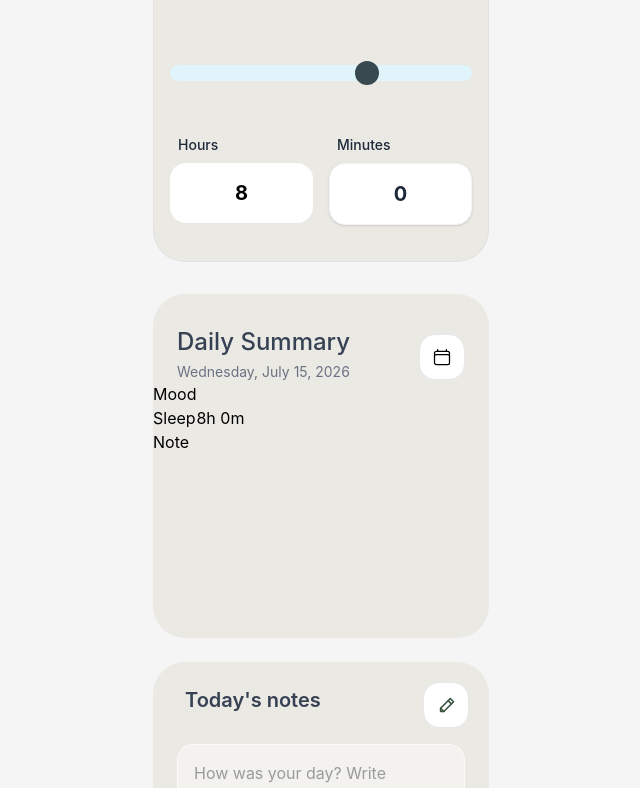
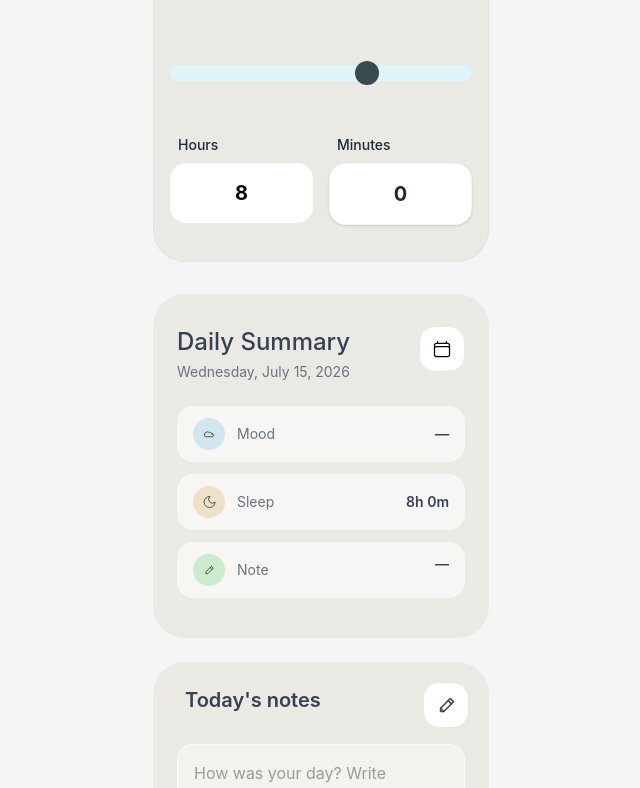
Before and after one commit to Risqybas/kelola-jiwa, a React (Vite) app: page /mood in a window 1280 px wide. Shown: the part 538-1326 px from the top of the page, without its empty margins (319-959 px from the left). Built offline with nearby package versions, Linux system fonts and the light colour scheme; no server answers.

Commit message:
completed the mood page

```diff
--- a/src/pages/mood.jsx
+++ b/src/pages/mood.jsx
@@ -308,12 +308,10 @@ const Mood = () => {
       </div>
 
       <div className="box w-84 h-86 rounded-4xl border-gray-300 mx-auto bg-[#EBE9E4] corner mt-8 overflow-hidden pb-6">
-        <div className="flex justify-between items-start">
+        <div className="flex justify-between items-start px-6 pt-8">
           <div>
-            <h1 className="text-2xl mt-8 font-medium pl-6 text-gray-700">
-              Daily Summary
-            </h1>
-            <h3 className="text-sm text-gray-500 pl-6 mt-1">
+            <h1 className="text-2xl font-medium text-gray-700">Daily Summary</h1>
+            <h3 className="text-sm text-gray-500 mt-1">
               {today.toLocaleDateString("en-US", {
                 weekday: "long",
                 year: "numeric",
@@ -322,44 +320,60 @@ const Mood = () => {
               })}
             </h3>
           </div>
-          {/* bg-white flex justify-between p-2 border border-gray-300 rounded-xl */}
-          <div className="bg-white flex items-center justify-center  p-3 border border-gray-200 rounded-2xl mt-10 mr-6">
-            <svg
-              xmlns="http://www.w3.org/2000/svg"
-              fill="none"
-              viewBox="0 0 24 24"
-              strokeWidth={1.5}
-              stroke="currentColor"
-              className="size-5"
-            >
-              <path
-                strokeLinecap="round"
-                strokeLinejoin="round"
-                d="M6.75 3v2.25M17.25 3v2.25M3 18.75V7.5a2.25 2.25 0 0 1 2.25-2.25h13.5A2.25 2.25 0 0 1 21 7.5v11.25m-18 0A2.25 2.25 0 0 0 5.25 21h13.5A2.25 2.25 0 0 0 21 18.75m-18 0v-7.5A2.25 2.25 0 0 1 5.25 9h13.5A2.25 2.25 0 0 1 21 11.25v7.5"
-              />
+          <div className="bg-white flex items-center justify-center p-3 border border-gray-200 rounded-2xl">
+            <svg xmlns="http://www.w3.org/2000/svg" fill="none" viewBox="0 0 24 24" strokeWidth={1.5} stroke="currentColor" className="size-5">
+              <path strokeLinecap="round" strokeLinejoin="round" d="M6.75 3v2.25M17.25 3v2.25M3 18.75V7.5a2.25 2.25 0 0 1 2.25-2.25h13.5A2.25 2.25 0 0 1 21 7.5v11.25m-18 0A2.25 2.25 0 0 0 5.25 21h13.5A2.25 2.25 0 0 0 21 18.75m-18 0v-7.5A2.25 2.25 0 0 1 5.25 9h13.5A2.25 2.25 0 0 1 21 11.25v7.5" />
             </svg>
           </div>
         </div>
-           <table className="table-auto">
-              <tbody>
-                <tr>
-                <td>Mood</td>
-                <td>{mood}</td>
-                </tr>
-              </tbody>
-              <tbody>
-                <tr>
-                <td>Sleep</td>
-                <td>{Math.floor(sleepDuration / 60)}h {Math.floor(sleepDuration % 60)}m</td>
-                </tr>
-              </tbody>
-              <tbody>
-                <tr>
-                <td>Note</td>
-                <td>{submitGratitude}</td>
-                </tr>
-              </tbody>
-          </table>
+
+        <div className="flex flex-col gap-3 mx-6 mt-6">
+          {/* Mood Row */}
+          <div className="bg-white/60 rounded-2xl px-4 py-3 flex items-center justify-between">
+            <div className="flex items-center gap-3">
+              <div className="w-8 h-8 rounded-full bg-[#D2E6ED] flex items-center justify-center">
+                <svg xmlns="http://www.w3.org/2000/svg" viewBox="-7 5 26 24" fill="none" stroke="#3A5340" strokeWidth="1.5" strokeLinecap="round" strokeLinejoin="round" className="w-4 h-4">
+                  <path d="M11 17a2.5 2.5 0 0 0-4-2 5 5 0 0 0-8.5 3.5 3 3 0 0 0 3 3h9.5a2.5 2.5 0 0 0 0-5Z" />
+                </svg>
+              </div>
+              <span className="text-sm text-gray-500">Mood</span>
+            </div>
+            <span className="text-sm font-semibold text-gray-700 capitalize">
+              {mood || "—"}
+            </span>
+          </div>
+
+          {/* Sleep Row */}
+          <div className="bg-white/60 rounded-2xl px-4 py-3 flex items-center justify-between">
+            <div className="flex items-center gap-3">
+              <div className="w-8 h-8 rounded-full bg-[#EDE1C9] flex items-center justify-center">
+                <svg xmlns="http://www.w3.org/2000/svg" viewBox="-2 0 26 24" fill="none" stroke="#3A5340" strokeWidth="1.5" strokeLinecap="round" strokeLinejoin="round" className="w-4 h-4">
+                  <path d="M12 3a6 6 0 0 0 9 9 9 9 0 1 1-9-9Z" />
+                </svg>
+              </div>
+              <span className="text-sm text-gray-500">Sleep</span>
+            </div>
+            <span className="text-sm font-semibold text-gray-700">
+              {Math.floor(sleepDuration / 60)}h {sleepDuration % 60}m
+            </span>
+          </div>
+
+          {/* Note Row */}
+          <div className="bg-white/60 rounded-2xl px-4 py-3 flex items-start justify-between gap-4">
+            <div className="flex items-center gap-3 shrink-0">
+              <div className="w-8 h-8 rounded-full bg-[#CCEACE] flex items-center justify-center">
+                <svg xmlns="http://www.w3.org/2000/svg" viewBox="-2 0 26 24" fill="none" stroke="#3A5340" strokeWidth="1.5" strokeLinecap="round" strokeLinejoin="round" className="w-4 h-4">
+                  <path d="M15 6L18 9L9 18H6V15L15 6Z" />
+                  <path d="M13 8L16 11" />
+                </svg>
+              </div>
+              <span className="text-sm text-gray-500">Note</span>
+            </div>
+            <span className="text-sm font-semibold text-gray-700 text-right line-clamp-2">
+              {submitGratitude || "—"}
+            </span>
+          </div>
+        </div>
       </div>
 
       <div className="box h-auto w-84 bg-[#EBE9E4] rounded-4xl my-6 mx-auto">
```
